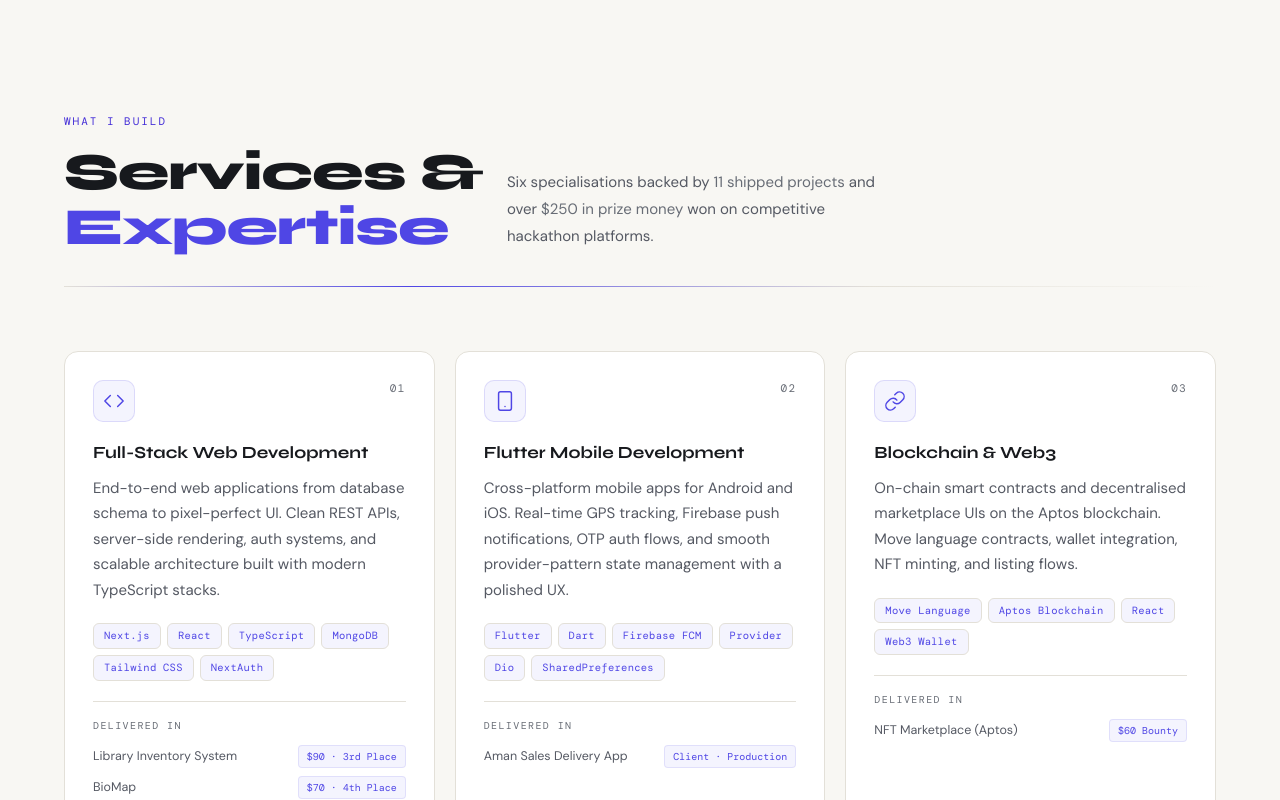
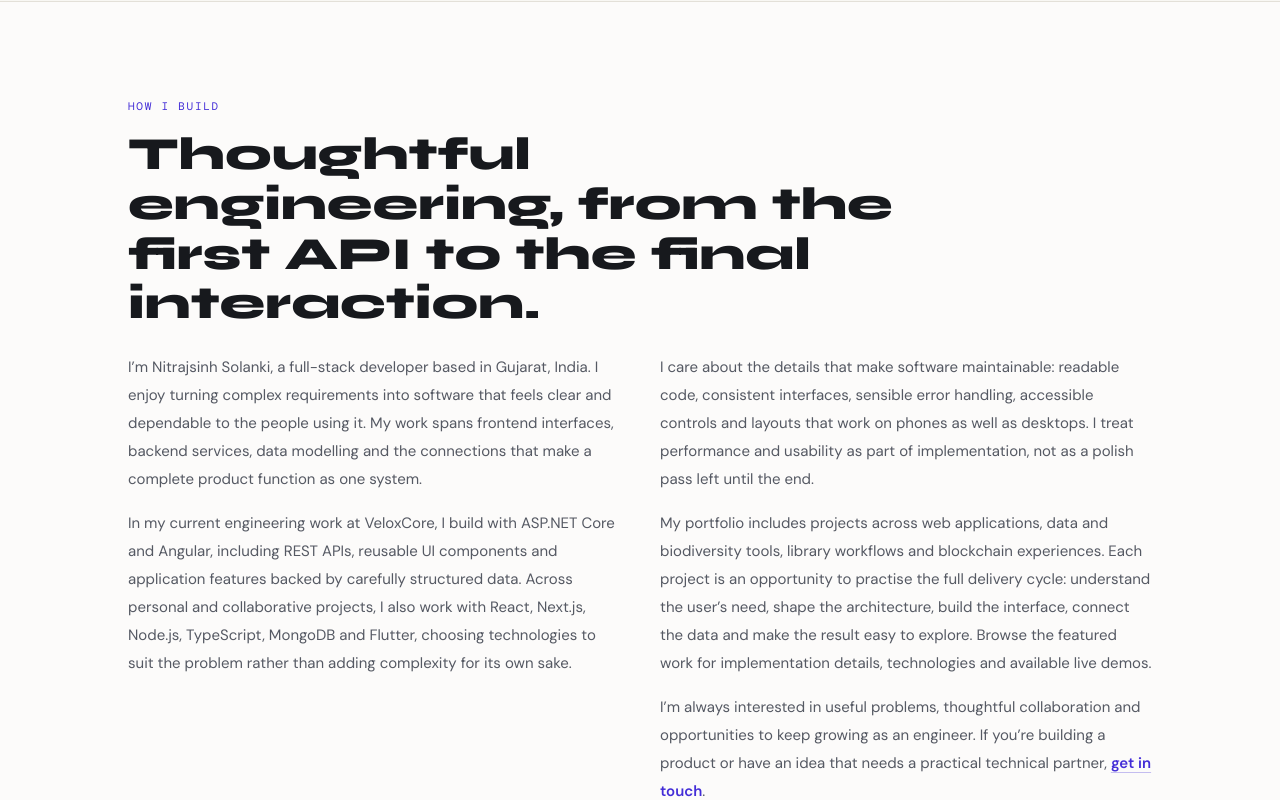
Before and after one commit to Nitrajsinh-Solanki/nitrajsinh-solanki-portfolio, a Next.js app in the folder nitrajsinh-solanki/: page / in a window 1280 px wide. Shown: the part 4140-4940 px from the top of the page. Built offline with nearby package versions, Linux system fonts and the light colour scheme; no server answers; a web font is replaced by a local one.

Commit message:
Improve homepage text-to-code ratio
Add useful, crawlable homepage content about engineering approach and project work.

```diff
--- a/nitrajsinh-solanki/app/page.tsx
+++ b/nitrajsinh-solanki/app/page.tsx
@@ -27,6 +27,78 @@ export default function Home() {
         <About />
         <TechStack />
         <ProjectsPreview />
+
+        <section
+          id="approach"
+          aria-labelledby="approach-heading"
+          className="border-y border-[#E3E0D8] bg-white/60 px-4 py-16 sm:px-6 sm:py-20 md:px-10 md:py-24"
+        >
+          <div className="mx-auto max-w-5xl">
+            <p className="mb-4 font-mono text-[11px] uppercase tracking-[0.16em] text-indigo-700">
+              How I build
+            </p>
+            <h2
+              id="approach-heading"
+              className="mb-6 max-w-3xl text-[#17191D]"
+              style={{
+                fontFamily: "var(--syne-var)",
+                fontWeight: 800,
+                fontSize: "clamp(28px, 4.5vw, 46px)",
+                lineHeight: 1.08,
+              }}
+            >
+              Thoughtful engineering, from the first API to the final interaction.
+            </h2>
+            <div className="grid gap-6 text-[15px] leading-7 text-[#555963] md:grid-cols-2 md:gap-10">
+              <div className="space-y-4">
+                <p>
+                  I’m Nitrajsinh Solanki, a full-stack developer based in Gujarat, India.
+                  I enjoy turning complex requirements into software that feels clear and
+                  dependable to the people using it. My work spans frontend interfaces,
+                  backend services, data modelling and the connections that make a complete
+                  product function as one system.
+                </p>
+                <p>
+                  In my current engineering work at VeloxCore, I build with ASP.NET Core
+                  and Angular, including REST APIs, reusable UI components and application
+                  features backed by carefully structured data. Across personal and
+                  collaborative projects, I also work with React, Next.js, Node.js,
+                  TypeScript, MongoDB and Flutter, choosing technologies to suit the
+                  problem rather than adding complexity for its own sake.
+                </p>
+              </div>
+              <div className="space-y-4">
+                <p>
+                  I care about the details that make software maintainable: readable code,
+                  consistent interfaces, sensible error handling, accessible controls and
+                  layouts that work on phones as well as desktops. I treat performance and
+                  usability as part of implementation, not as a polish pass left until the
+                  end.
+                </p>
+                <p>
+                  My portfolio includes projects across web applications, data and
+                  biodiversity tools, library workflows and blockchain experiences. Each
+                  project is an opportunity to practise the full delivery cycle: understand
+                  the user’s need, shape the architecture, build the interface, connect the
+                  data and make the result easy to explore. Browse the featured work for
+                  implementation details, technologies and available live demos.
+                </p>
+                <p>
+                  I’m always interested in useful problems, thoughtful collaboration and
+                  opportunities to keep growing as an engineer. If you’re building a
+                  product or have an idea that needs a practical technical partner,
+                  <a
+                    href="mailto:nrsolanki2005@gmail.com"
+                    className="ml-1 font-semibold text-indigo-700 underline decoration-indigo-700/30 underline-offset-4 hover:decoration-indigo-700"
+                  >
+                    get in touch
+                  </a>.
+                </p>
+              </div>
+            </div>
+          </div>
+        </section>
+
         <Services />
         <WorkHistory />
         <Contact />
```
